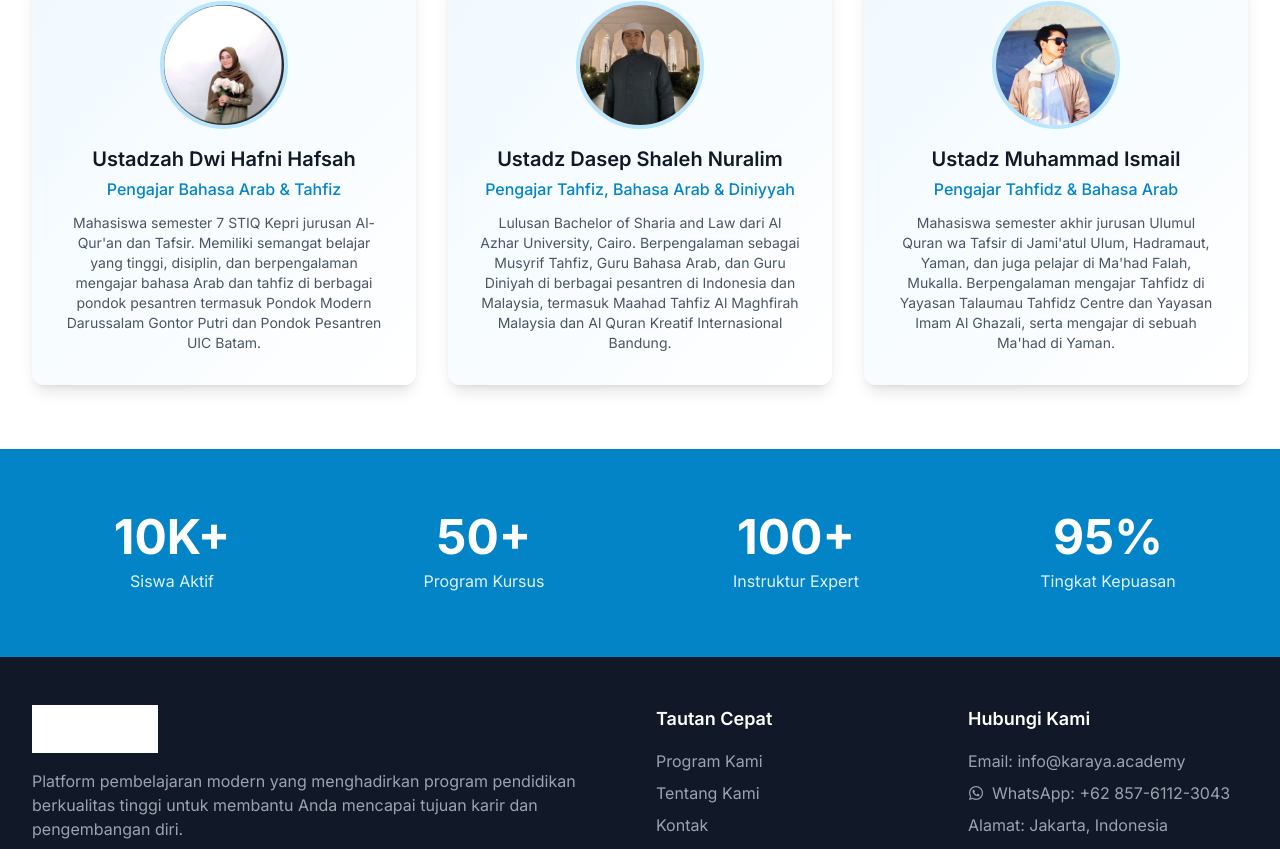
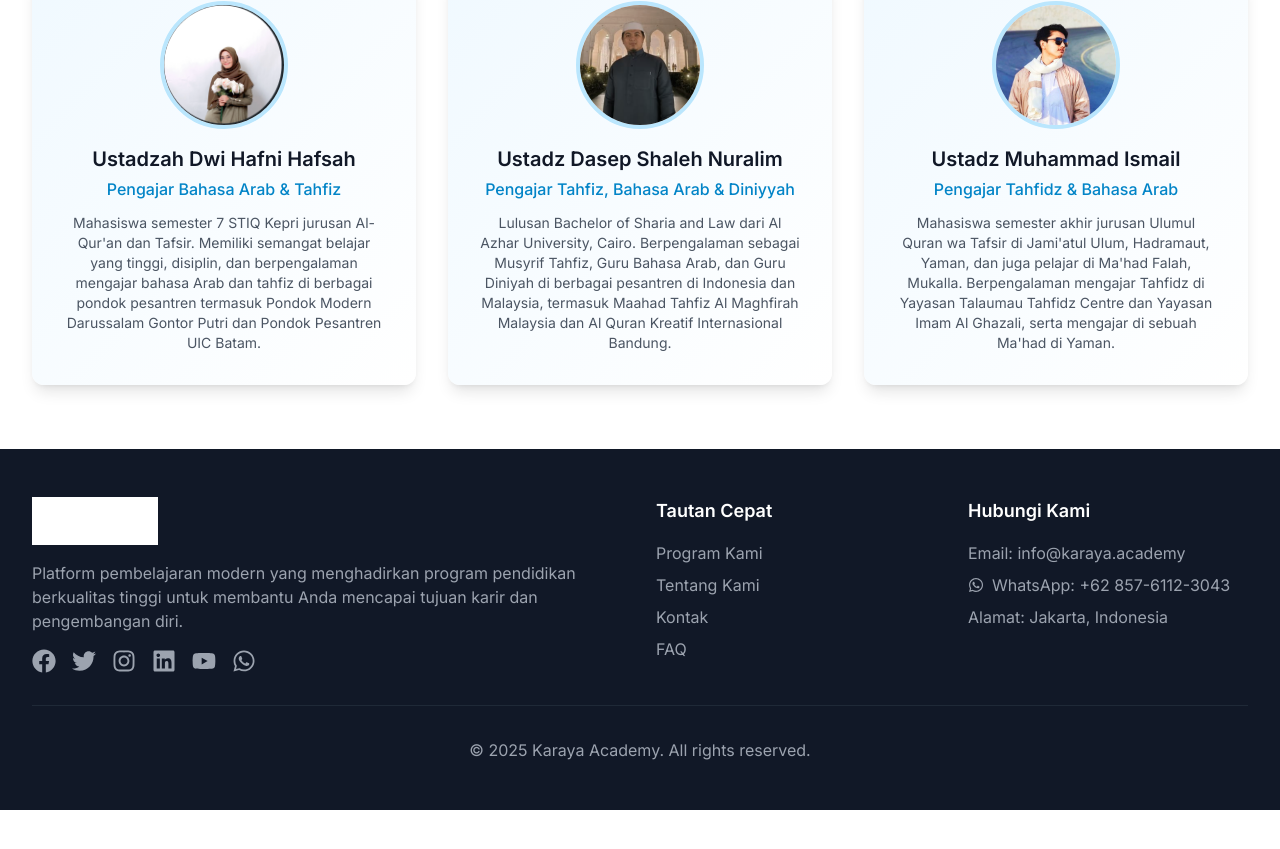
Before and after one commit to ekonugroho98/karaya, a Next.js app: page /about in a window 1280 px wide. Shown: the part 1509-2358 px from the top of the page. After the commit the page ends 2319 px from the top, so only its background shows below. Built offline with nearby package versions, Linux system fonts and the light colour scheme.

Commit message:
Add Teachers section to homepage and remove stats section
- Create new Teachers component for reusable teacher profiles
- Add Teachers section to homepage (after Programs, before CTA)
- Remove stats section from About page (10K+ students, etc.) as data is not available yet

```diff
--- a/app/about/page.tsx
+++ b/app/about/page.tsx
@@ -149,30 +149,6 @@ export default function AboutPage() {
           </div>
         </div>
       </section>
-
-      {/* Stats */}
-      <section className="py-16 bg-primary-600">
-        <div className="max-w-7xl mx-auto px-4 sm:px-6 lg:px-8">
-          <div className="grid grid-cols-2 md:grid-cols-4 gap-8 text-center">
-            <div>
-              <div className="text-5xl font-bold text-white mb-2">10K+</div>
-              <div className="text-primary-100">Siswa Aktif</div>
-            </div>
-            <div>
-              <div className="text-5xl font-bold text-white mb-2">50+</div>
-              <div className="text-primary-100">Program Kursus</div>
-            </div>
-            <div>
-              <div className="text-5xl font-bold text-white mb-2">100+</div>
-              <div className="text-primary-100">Instruktur Expert</div>
-            </div>
-            <div>
-              <div className="text-5xl font-bold text-white mb-2">95%</div>
-              <div className="text-primary-100">Tingkat Kepuasan</div>
-            </div>
-          </div>
-        </div>
-      </section>
     </div>
   )
 }
--- a/app/page.tsx
+++ b/app/page.tsx
@@ -1,6 +1,7 @@
 import Hero from '@/components/Hero'
 import Features from '@/components/Features'
 import Programs from '@/components/Programs'
+import Teachers from '@/components/Teachers'
 // import Testimonials from '@/components/Testimonials'
 import CTA from '@/components/CTA'
 
@@ -10,6 +11,7 @@ export default function Home() {
       <Hero />
       <Features />
       <Programs />
+      <Teachers />
       {/* <Testimonials /> */}
       <CTA />
     </>
--- /dev/null
+++ b/components/Teachers.tsx
@@ -0,0 +1,61 @@
+import Image from 'next/image'
+
+export default function Teachers() {
+  const team = [
+    {
+      name: 'Ustadzah Dwi Hafni Hafsah',
+      role: 'Pengajar Bahasa Arab & Tahfiz',
+      image: '/image/guru-1.png',
+      bio: 'Mahasiswa semester 7 STIQ Kepri jurusan Al-Qur\'an dan Tafsir. Memiliki semangat belajar yang tinggi, disiplin, dan berpengalaman mengajar bahasa Arab dan tahfiz di berbagai pondok pesantren termasuk Pondok Modern Darussalam Gontor Putri dan Pondok Pesantren UIC Batam.',
+    },
+    {
+      name: 'Ustadz Dasep Shaleh Nuralim',
+      role: 'Pengajar Tahfiz, Bahasa Arab & Diniyyah',
+      image: '/image/guru-2.png',
+      bio: 'Lulusan Bachelor of Sharia and Law dari Al Azhar University, Cairo. Berpengalaman sebagai Musyrif Tahfiz, Guru Bahasa Arab, dan Guru Diniyah di berbagai pesantren di Indonesia dan Malaysia, termasuk Maahad Tahfiz Al Maghfirah Malaysia dan Al Quran Kreatif Internasional Bandung.',
+    },
+    {
+      name: 'Ustadz Muhammad Ismail',
+      role: 'Pengajar Tahfidz & Bahasa Arab',
+      image: '/image/guru-3.png',
+      bio: 'Mahasiswa semester akhir jurusan Ulumul Quran wa Tafsir di Jami\'atul Ulum, Hadramaut, Yaman, dan juga pelajar di Ma\'had Falah, Mukalla. Berpengalaman mengajar Tahfidz di Yayasan Talaumau Tahfidz Centre dan Yayasan Imam Al Ghazali, serta mengajar di sebuah Ma\'had di Yaman.',
+    },
+  ]
+
+  return (
+    <section className="py-16 bg-white">
+      <div className="max-w-7xl mx-auto px-4 sm:px-6 lg:px-8">
+        <div className="text-center mb-12">
+          <h2 className="text-3xl md:text-4xl font-bold text-gray-900 mb-4">
+            Guru & Pengajar Kami
+          </h2>
+          <p className="text-lg text-gray-600 max-w-2xl mx-auto">
+            Bertemu dengan para ustadz dan ustadzah yang berpengalaman dan berdedikasi untuk membantu Anda menguasai bahasa Arab dan memperbaiki bacaan Al-Quran.
+          </p>
+        </div>
+
+        <div className="grid grid-cols-1 md:grid-cols-2 lg:grid-cols-3 gap-8">
+          {team.map((member, index) => (
+            <div
+              key={index}
+              className="bg-gradient-to-br from-primary-50 to-white p-8 rounded-xl shadow-lg text-center hover:shadow-xl transition-shadow"
+            >
+              <div className="relative w-32 h-32 mx-auto mb-4 rounded-full overflow-hidden border-4 border-primary-200">
+                <Image
+                  src={member.image}
+                  alt={member.name}
+                  fill
+                  className="object-cover"
+                  sizes="(max-width: 128px) 128px, 128px"
+                />
+              </div>
+              <h3 className="text-xl font-semibold text-gray-900 mb-1">{member.name}</h3>
+              <p className="text-primary-600 font-medium mb-3">{member.role}</p>
+              <p className="text-gray-600 text-sm">{member.bio}</p>
+            </div>
+          ))}
+        </div>
+      </div>
+    </section>
+  )
+}
```
